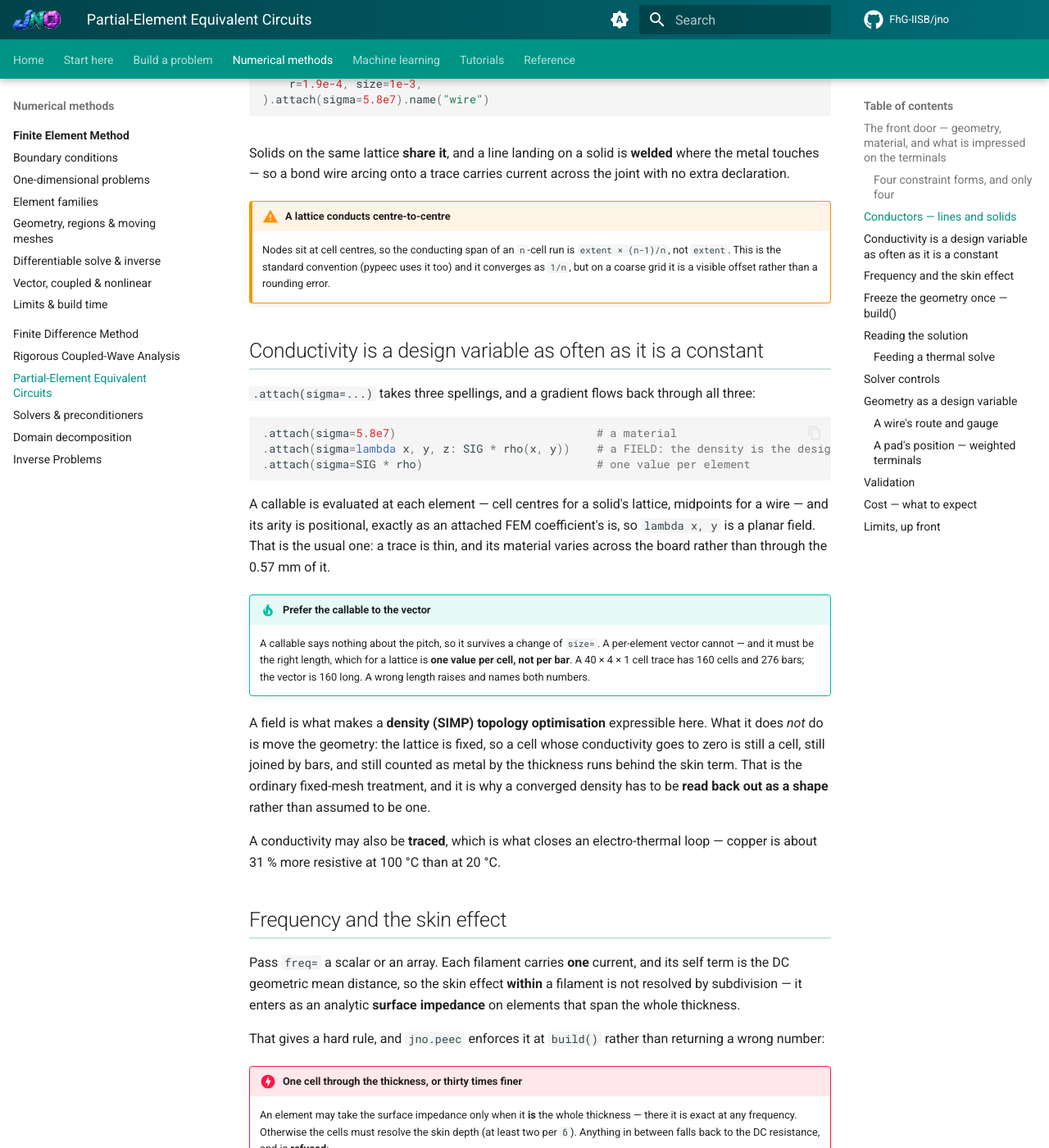
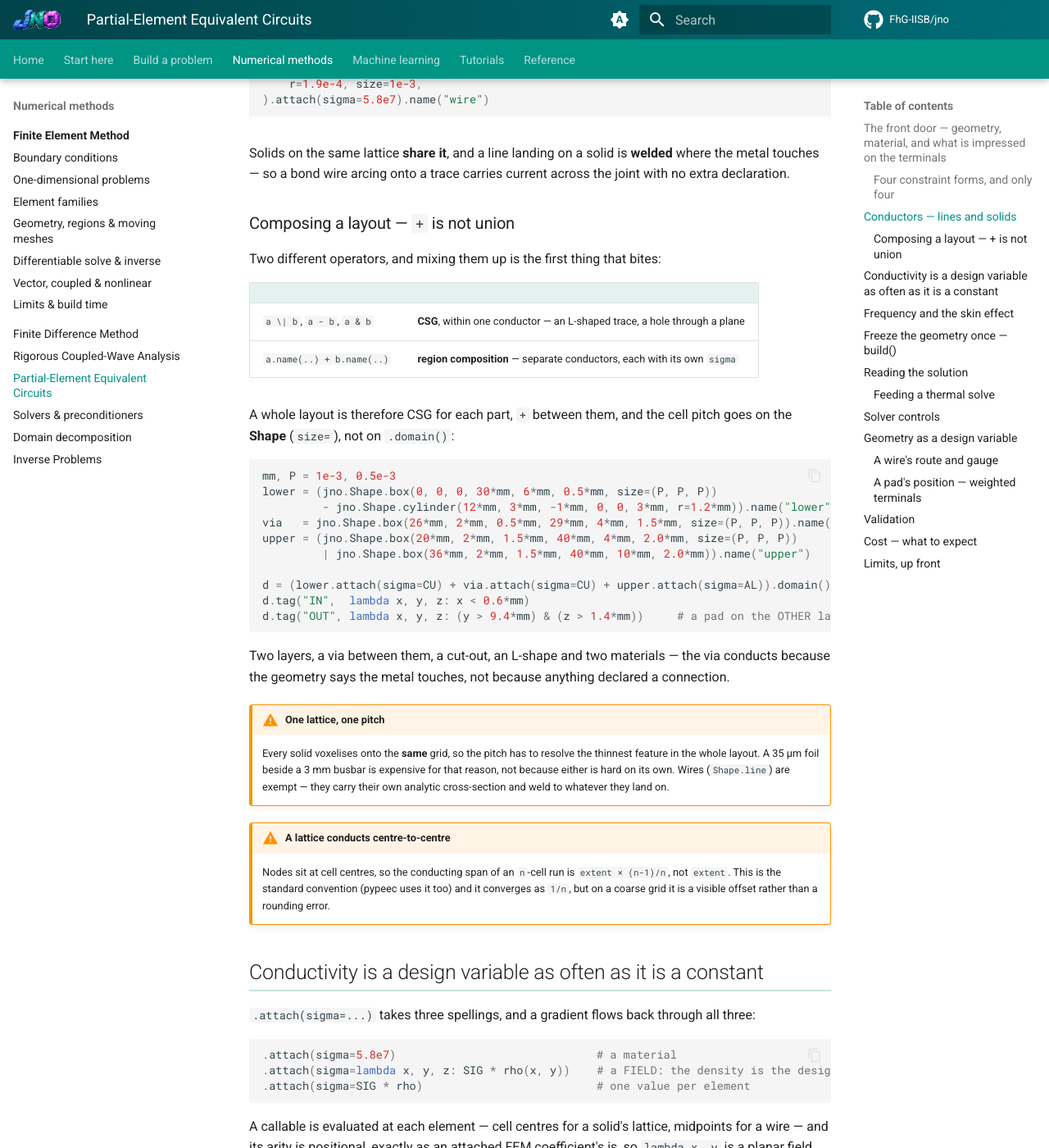
Before and after one commit to FhG-IISB/jNO, an MkDocs documentation site: the page built from docs/peec.md, in a window 1280 px wide and 1400 px high, scrolled down 2084 px. Shown: the whole window at 82% size. Built offline with MkDocs 1.6.1 and Material for MkDocs 9.7.7, drawn with Linux system fonts in a browser that asks for light colours; comment, search, counter and statistics services are not loaded.

Commit message:
docs: how a LAYOUT composes, since + is not union
Building a two-layer layout to check the question 'can I represent arbitrary 3D through the public
API' tripped on three things the page did not say, in the first three minutes:

  * `+` composes REGIONS (separate conductors, each with its own sigma); CSG is `|`, `-`, `&`.
    Using `+` for a union raises "combine regions with '+' only after naming each", which does not
    point at the operator.
  * `size=` goes on the Shape, not on `.domain()`.
  * every solid shares ONE lattice, so the pitch must resolve the thinnest feature in the whole
    layout -- a 35 um foil beside a 3 mm busbar is expensive for that reason alone. Wires are exempt.

The snippet is a real layout -- two layers, a via between them, a hole cut through one trace, an
L-shaped trace, two materials -- and was extracted from the page and executed: 1,932 bars,
R = 507.93 uOhm, L = 26.977 nH, per-conductor loss for all three regions. The via conducts because
the geometry says the metal touches, which is the point worth showing.

````diff
--- a/docs/peec.md
+++ b/docs/peec.md
@@ -98,6 +98,40 @@ A conductor is one of two things.
 Solids on the same lattice **share it**, and a line landing on a solid is **welded** where the metal
 touches — so a bond wire arcing onto a trace carries current across the joint with no extra
 declaration.
+
+### Composing a layout — `+` is not union
+
+Two different operators, and mixing them up is the first thing that bites:
+
+| | |
+|---|---|
+| `a \| b`, `a - b`, `a & b` | **CSG**, within one conductor — an L-shaped trace, a hole through a plane |
+| `a.name(..) + b.name(..)` | **region composition** — separate conductors, each with its own `sigma` |
+
+A whole layout is therefore CSG for each part, `+` between them, and the cell pitch goes on the
+**Shape** (`size=`), not on `.domain()`:
+
+```python
+mm, P = 1e-3, 0.5e-3
+lower = (jno.Shape.box(0, 0, 0, 30*mm, 6*mm, 0.5*mm, size=(P, P, P))
+         - jno.Shape.cylinder(12*mm, 3*mm, -1*mm, 0, 0, 3*mm, r=1.2*mm)).name("lower")
+via   = jno.Shape.box(26*mm, 2*mm, 0.5*mm, 29*mm, 4*mm, 1.5*mm, size=(P, P, P)).name("via")
+upper = (jno.Shape.box(20*mm, 2*mm, 1.5*mm, 40*mm, 4*mm, 2.0*mm, size=(P, P, P))
+         | jno.Shape.box(36*mm, 2*mm, 1.5*mm, 40*mm, 10*mm, 2.0*mm)).name("upper")
+
+d = (lower.attach(sigma=CU) + via.attach(sigma=CU) + upper.attach(sigma=AL)).domain()
+d.tag("IN",  lambda x, y, z: x < 0.6*mm)
+d.tag("OUT", lambda x, y, z: (y > 9.4*mm) & (z > 1.4*mm))     # a pad on the OTHER layer
+```
+
+Two layers, a via between them, a cut-out, an L-shape and two materials — the via conducts because
+the geometry says the metal touches, not because anything declared a connection.
+
+!!! warning "One lattice, one pitch"
+    Every solid voxelises onto the **same** grid, so the pitch has to resolve the thinnest feature in
+    the whole layout. A 35 µm foil beside a 3 mm busbar is expensive for that reason, not because
+    either is hard on its own. Wires (`Shape.line`) are exempt — they carry their own analytic
+    cross-section and weld to whatever they land on.
 
 !!! warning "A lattice conducts centre-to-centre"
     Nodes sit at cell centres, so the conducting span of an `n`-cell run is `extent × (n-1)/n`, not
````
